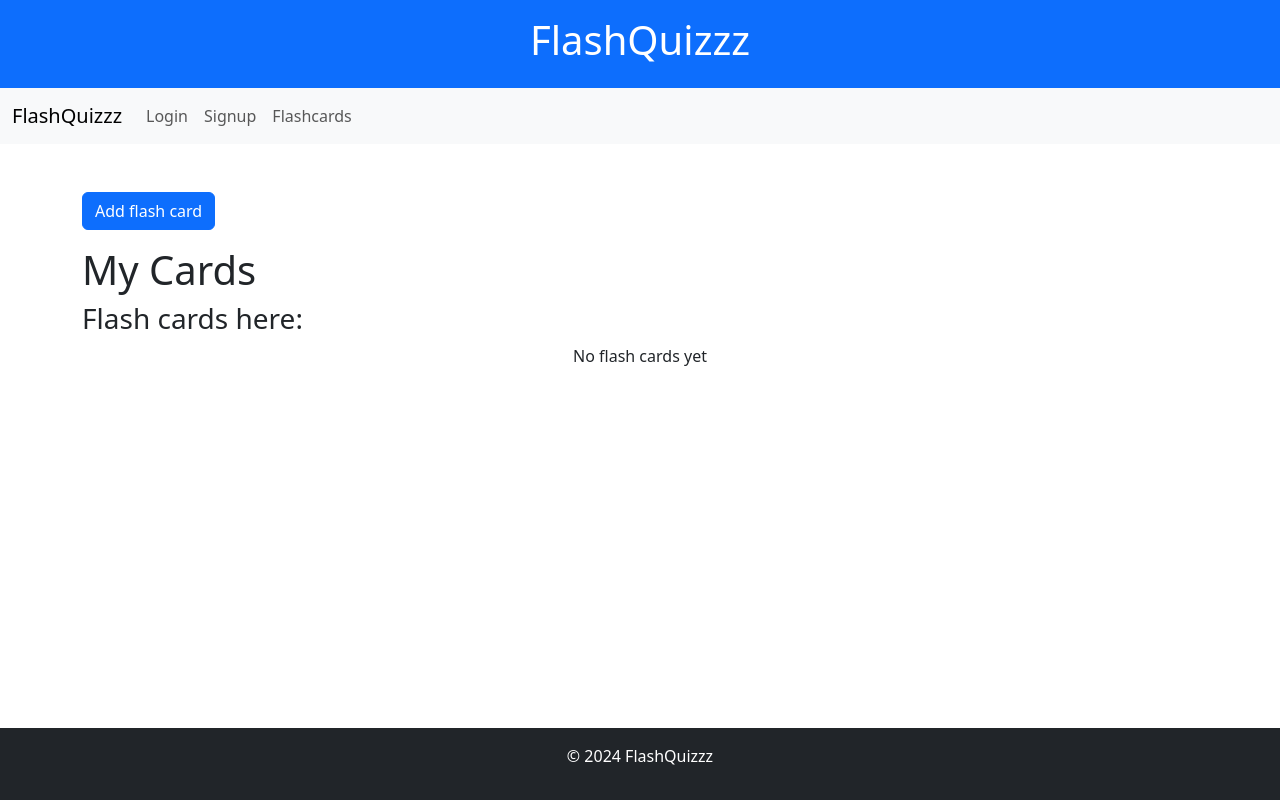
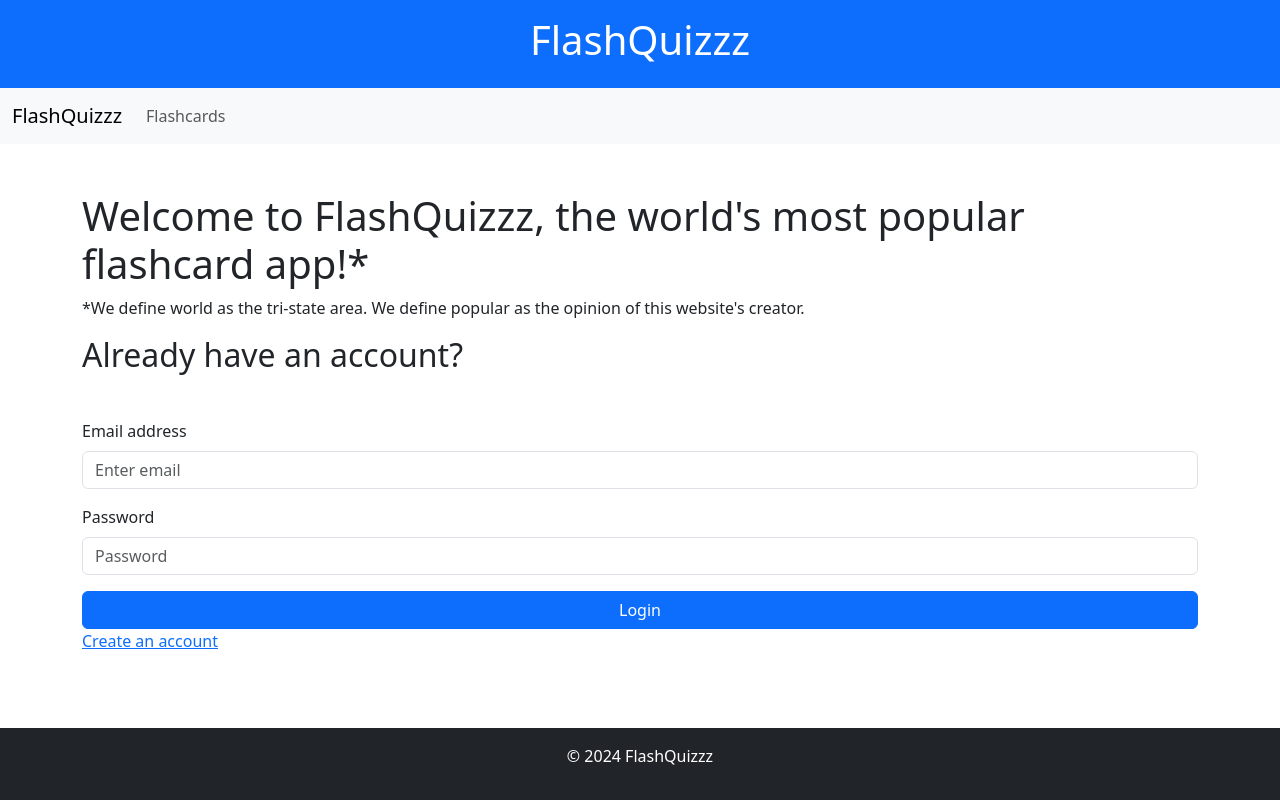
Before and after one commit to emmanuelalesna/FlashQuizzz, a React (Vite) app: page / in a window 1280 px wide. Built offline with nearby package versions, Linux system fonts and the light colour scheme.

Commit message:
cosmetic changes; added userDetailsContext; started new forms

```diff
--- a/package.json
+++ b/package.json
@@ -18,6 +18,7 @@
     "jest": "^29.7.0",
     "react": "^18.3.1",
     "react-dom": "^18.3.1",
+    "react-hook-form": "^7.53.0",
     "react-router-dom": "^6.26.1",
     "react-select": "^5.8.0",
     "reactjs-popup": "^2.0.6"
--- a/src/App.tsx
+++ b/src/App.tsx
@@ -1,14 +1,15 @@
 // import "./App.css";
-import { BrowserRouter as Router, Link, Route, Routes } from "react-router-dom";
+import { BrowserRouter as Router, Route, Routes } from "react-router-dom";
 import React from "react";
 import LandingPage from "./pages/LandingPage/LandingPage";
 import RegisterPage from "./pages/RegisterPage/RegisterPage";
 import LoginPage from "./pages/LoginPage/LoginPage";
 import MyCardsPage from "./pages/MyCardsPage/MyCardsPage";
-import Header from './components/Header/Header';
-import Footer from './components/Footer/Footer';
-import Menu from './components/Menu/Menu';
+import Header from "./components/Header/Header";
+import Footer from "./components/Footer/Footer";
+import Menu from "./components/Menu/Menu";
 import DashboardPage from "./pages/DashboardPage/DashboardPage";
+import { UserDetailsProvider } from "./components/Contexts/UserDetailsContext";
 
 function App() {
   return (
@@ -18,16 +19,18 @@ function App() {
         <Menu />
         <main className="flex-grow-1">
           <div className="container mt-5 mb-5">
+              <UserDetailsProvider>
             <Routes>
-              <Route path="/login" element={<LoginPage />} />
-              <Route path="/register" element={<RegisterPage />} />
-              <Route path="/my-cards" element={<MyCardsPage />} />
-              <Route path="/dashboard" element={<DashboardPage />} />
-              <Route path="/" element={<MyCardsPage />} />
+                <Route path="/login" element={<LoginPage />} />
+                <Route path="/register" element={<RegisterPage />} />
+                <Route path="/my-cards" element={<MyCardsPage />} />
+                <Route path="/dashboard" element={<DashboardPage />} />
+                <Route path="/" element={<LandingPage />} />
             </Routes>
+              </UserDetailsProvider>
           </div>
         </main>
-      <Footer />
+        <Footer />
       </div>
     </Router>
     // <BrowserRouter>
--- /dev/null
+++ b/src/components/Contexts/UserDetailsContext.tsx
@@ -0,0 +1,47 @@
+import React, { createContext, ReactNode, useContext, useState } from "react";
+
+interface UserDetailsContextType {
+  userDetails: [string, string];
+  login: (userDetails: string) => void;
+  setToken: (token: string) => void;
+  logout: () => void;
+}
+
+const UserDetailsContext = createContext<UserDetailsContextType | null>(null);
+
+function UserDetailsProvider({ children }: { children: ReactNode }) {
+  const [userDetails, setUserDetails] = useState<[string, string]>(["", ""]);
+
+  function login(userDetails: string) {
+    setUserDetails([userDetails, ""]);
+  }
+
+  function setToken(token: string) {
+    setUserDetails([userDetails[0], token]);
+  }
+
+  function logout() {
+    setUserDetails(["", ""]);
+  }
+
+  return (
+    <UserDetailsContext.Provider
+      value={{ userDetails, login, setToken, logout }}
+    >
+      {children}
+    </UserDetailsContext.Provider>
+  );
+}
+
+function useUserDetails() {
+  const context = useContext(UserDetailsContext);
+
+  if (!context) {
+    throw new Error(
+      "useUserDetails can only be used from inside of a UserDetailsProvider!"
+    );
+  }
+  return context;
+}
+
+export { UserDetailsProvider, useUserDetails };
--- a/src/components/Menu/Menu.tsx
+++ b/src/components/Menu/Menu.tsx
@@ -89,12 +89,12 @@ function Menu() {
           <ul className="navbar-nav">
           {!isAuthenticated ? (
                 <>
-                  <li className="nav-item" style={{display: "flex", flexDirection: "row", alignItems: "center",}}>
+                  {/* <li className="nav-item" style={{display: "flex", flexDirection: "row", alignItems: "center",}}>
                     <Link className="nav-link" to="/login">Login</Link>
                   </li>
                   <li className="nav-item" style={{display: "flex", flexDirection: "row", alignItems: "center",}}>
                     <Link className="nav-link" to="/register">Signup</Link>
-                  </li>
+                  </li> */}
                 </>
             ) : (
                 <>
--- a/src/components/forms/LoginForm/LoginForm.tsx
+++ b/src/components/forms/LoginForm/LoginForm.tsx
@@ -1,5 +1,4 @@
 import React, { useReducer, useState } from "react";
-
 import LoginFormState from "../../../interfaces/ILoginFormState";
 import UserService from "../../../services/UserService";
 import { Navigate } from "react-router-dom";
@@ -28,28 +27,28 @@ function LoginForm({ userService }: { userService: UserService }) {
     password: "",
   });
 
-  const [redirectToDashboard, setRedirectToDashboard] =
-    useState<boolean>(false);
-
   function handleEmailChange(event: React.ChangeEvent<HTMLInputElement>) {
     dispatch({ type: "setEmail", payload: event?.target.value });
   }
   function handlePasswordChange(event: React.ChangeEvent<HTMLInputElement>) {
     dispatch({ type: "setPassword", payload: event?.target.value });
   }
-
+  const [redirectToDashboard, setRedirectToDashboard] =
+    useState<boolean>(false);
   async function submit() {
     try {
-      console.log("In Submit function");
       const loginResponse = await userService.login(state);
       if (loginResponse.status == 200) {
-        console.log("Logged In");
         // Store the object in local storage
+        //   login(JSON.stringify(loginResponse.data));
         localStorage.setItem("userObject", JSON.stringify(loginResponse.data));
-        const getUserInfoResponse = await userService.getUserInfo(loginResponse.data.accessToken);
+        const getUserInfoResponse = await userService.getUserInfo(
+          loginResponse.data.accessToken
+        );
         if (getUserInfoResponse.status == 200) {
           console.log("User Info Retrieved");
           localStorage.setItem("userID", getUserInfoResponse.data.userID);
+          // setToken(getUserInfoResponse.data.accessToken);
         }
         // Redirect to home page
         // navigate('/my-cards');
@@ -67,7 +66,6 @@ function LoginForm({ userService }: { userService: UserService }) {
   if (redirectToDashboard) {
     return <Navigate to="/dashboard" />;
   }
-
   return (
     <form className="mb-6">
       <h4>&nbsp;</h4>
--- /dev/null
+++ b/src/components/forms/NewRegisterForm/NewRegisterForm.tsx
@@ -0,0 +1,53 @@
+import React from "react";
+import { SubmitHandler, useForm } from "react-hook-form";
+
+type Inputs = {
+  FirstName: string;
+  LastName: string;
+  Email: string;
+  Password: string;
+};
+
+export default function NewRegisterForm() {
+  const {
+    register,
+    handleSubmit,
+    watch,
+    formState: { errors },
+  } = useForm<Inputs>();
+  const onSubmit: SubmitHandler<Inputs> = (data) => {
+    console.log(data);
+    console.log(data.Email);
+  };
+  console.log(watch("FirstName"));
+
+  return (
+    <form onSubmit={handleSubmit(onSubmit)} className="mb-6">
+      <input
+        placeholder="First name"
+        {...register("FirstName", { required: true })}
+        className="form-control"
+      />
+      <input
+        placeholder="Last name"
+        {...register("LastName", { required: true })}
+        className="form-control"
+      />
+      <input
+        placeholder="Email"
+        {...register("Email", { required: true })}
+        className="form-control"
+      />
+      <input
+        placeholder="Password"
+        {...register("Password", { required: true })}
+        className="form-control"
+      />
+      {errors.FirstName && <span>First name is required</span>}
+      {errors.LastName && <span>Last name is required</span>}
+      {errors.Email && <span>Email is required</span>}
+      {errors.Password && <span>Password is required</span>}
+      <input type="submit" className="btn btn-primary btn-block w-100" />
+    </form>
+  );
+}
--- a/src/pages/LandingPage/LandingPage.tsx
+++ b/src/pages/LandingPage/LandingPage.tsx
@@ -1,12 +1,30 @@
 import React from "react";
 import { Link } from "react-router-dom";
+import LoginForm from "../../components/forms/LoginForm/LoginForm";
+import UserService from "../../services/UserService";
 
 export default function LandingPage() {
   return (
     <div>
-      <h1>Landing Page</h1>
-      <Link to="/register">Register </Link>
-      <Link to="/login">Login </Link>
+      <h1>Welcome to FlashQuizzz, the world's most popular flashcard app!*</h1>
+      <p>
+        *We define world as the tri-state area. We define popular as the opinion
+        of this website's creator.
+      </p>
+      <div
+        style={{
+          display: "flex",
+          flexWrap: "wrap",
+          justifyContent: "center",
+          flexDirection: "column",
+        }}
+      >
+        <div>
+          <h2>Already have an account?</h2>
+          <LoginForm userService={new UserService()} />
+          <Link to="/register">Create an account</Link>
+        </div>
+      </div>
     </div>
   );
 }
--- a/src/pages/RegisterPage/RegisterPage.tsx
+++ b/src/pages/RegisterPage/RegisterPage.tsx
@@ -1,6 +1,7 @@
 import React from "react";
 import RegisterForm from "../../components/forms/RegisterForm/RegisterForm";
 import UserService from "../../services/UserService";
+import NewRegisterForm from "../../components/forms/NewRegisterForm/NewRegisterForm";
 
 function RegisterPage() {
   return (
@@ -11,6 +12,7 @@ function RegisterPage() {
     <div className="container mt-4">
       <h2>Signup</h2>
       <RegisterForm userService={new UserService()} />
+      <NewRegisterForm/>
     </div>
   );
 }
--- a/src/url.json
+++ b/src/url.json
@@ -1,7 +1,7 @@
 {
-  "url": "https://flashquizzz-api-2-gqe6ckakdregf4b4.eastus2-01.azurewebsites.net/",
+  "urlTest": "https://flashquizzz-api-2-gqe6ckakdregf4b4.eastus2-01.azurewebsites.net/",
   "urlDocker": "https://flashquizzz-api-fmc6ftatafh4c7at.eastus2-01.azurewebsites.net/",
-  "urlTest": "http://localhost:5010",
+  "url": "http://localhost:5010",
   "loginEndpoint": "/login",
   "registerEndpoint": "/register",
   "userEndpoint": "/api/user/user",
```
Also changed, not shown: src/components/Contexts/LoginContext.tsx (deleted, +0 -45 lines), src/components/FlashCardFetcher/FlashCardFetcher.tsx (+0 -27 lines), src/components/forms/TestForm/TestForm.tsx (added, +34 -0 lines), 1 other file (tests, documents, lock files or other folders).
